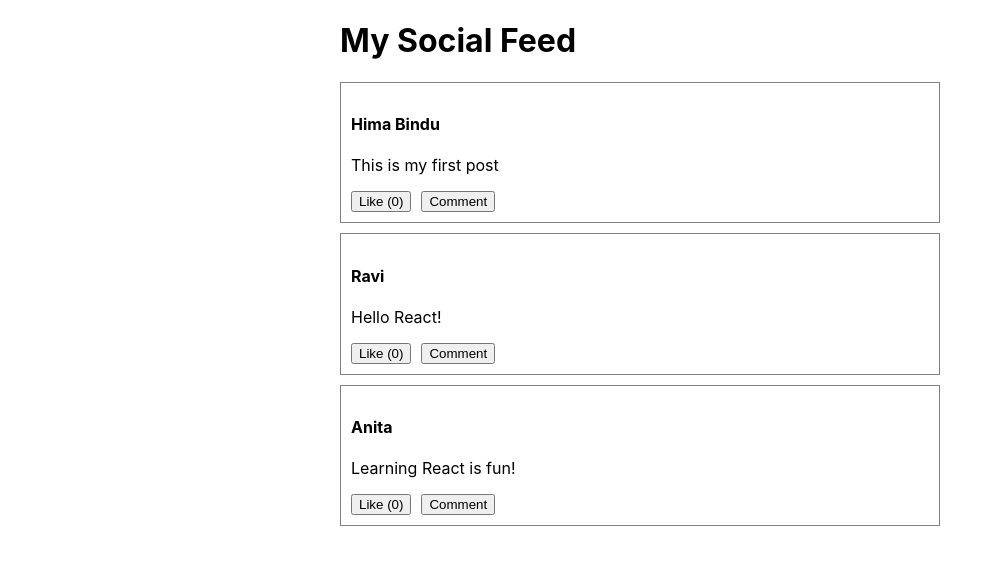
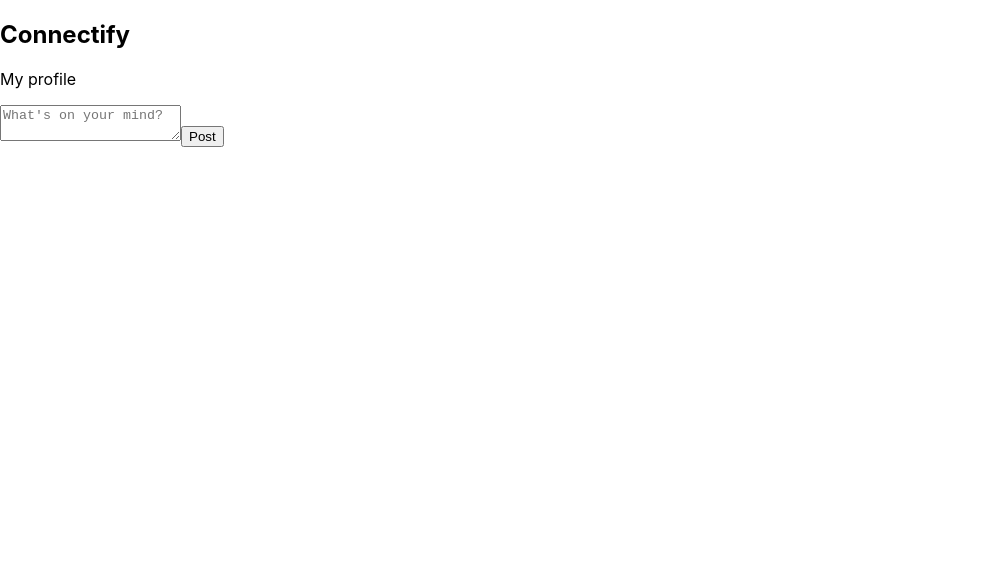
Before and after one commit to Katahimabindu/connectify-react-app, a React (Create React App) app: page / in a window 1280 px wide. Shown: the top 564 px of the page, without its empty margins (0-1003 px from the left). Built offline with nearby package versions, Linux system fonts and the light colour scheme.

Commit message:
Day 6: Added localStorage persistence using useEffect and lazy state initialization; posts and comments now persist with delete support

```diff
--- a/src/App.css
+++ b/src/App.css
@@ -1,45 +1,80 @@
-/* Create post container */
-.create-post {
-  margin-bottom: 16px;
+body {
+  margin: 0;
+  font-family: Arial, sans-serif;
+  background: #f0f2f5;
 }
 
-/* Post card */
-.post-card {
-  border: 1px solid #ddd;
-  padding: 12px;
-  margin-top: 12px;
-}
-
-/* Post header */
-.post-header {
+.navbar {
+  background: #1877f2;
+  color: white;
+  padding: 15px;
   display: flex;
   justify-content: space-between;
 }
 
-/* Like button */
-.like-btn {
-  display: flex;
-  align-items: center;
-  gap: 6px;
-  background: none;
-  border: none;
-  cursor: pointer;
+.container {
+  width: 500px;
+  margin: 20px auto;
 }
 
-/* Red heart */
-.liked-icon {
-  color: red;
+.create-post,
+.post {
+  background: white;
+  padding: 15px;
+  border-radius: 5px;
+  margin-bottom: 15px;
 }
 
-/* Comment button */
-.comment-btn {
-  background: none;
+textarea, input[type="text"] {
+  width: 100%;
+  height: 60px;
+  padding: 5px;
+  margin-top: 5px;
+  border-radius: 4px;
+  border: 1px solid #ccc;
+}
+
+button {
+  margin-top: 10px;
+  padding: 5px 10px;
+  cursor: pointer;
   border: none;
-  cursor: pointer;
+  border-radius: 4px;
+  background-color: #1877f2;
+  color: white;
 }
-.comments p {
+
+button:hover {
+  background-color: #145dbf;
+}
+
+.post-actions {
   display: flex;
+  gap: 10px;
+  margin-top: 10px;
+}
+
+.comments-section {
+  margin-top: 10px;
+  border-top: 1px solid #eee;
+  padding-top: 10px;
+}
+
+.comment {
+  display: flex;
+  justify-content: space-between;
   align-items: center;
-  gap: 6px;
-  margin: 4px 0;
+  background: #f0f0f0;
+  padding: 5px 10px;
+  border-radius: 4px;
+  margin-bottom: 5px;
 }
+
+.comment button {
+  background-color: #ff4d4f;
+  padding: 3px 6px;
+}
+
+.comment button:hover {
+  background-color: #d9363e;
+}
--- a/src/Components/CreatePost.jsx
+++ b/src/Components/CreatePost.jsx
@@ -1,34 +1,22 @@
-// Import useState to manage input state
 import { useState } from "react";
 
-function CreatePost() {
-  // Stores text typed by user
-  const [postText, setPostText] = useState("");
+function CreatePost({ addPost }) {
+  const [content, setContent] = useState("");
 
-  // Runs when Post button is clicked
-  const handlePost = () => {
-    // Prevent empty or space-only posts
-    if (postText.trim() === "") return;
-
-    // Temporary action (Day 3 will add to posts array)
-    console.log("Post created:", postText);
-
-    // Clear input after posting
-    setPostText("");
+  const handleSubmit = () => {
+    if (!content.trim()) return; // prevent empty post
+    addPost(content);
+    setContent(""); // clear input
   };
 
   return (
-    // Container div used for styling
     <div className="create-post">
-      {/* Controlled textarea */}
       <textarea
         placeholder="What's on your mind?"
-        value={postText}
-        onChange={(e) => setPostText(e.target.value)}
+        value={content}
+        onChange={(e) => setContent(e.target.value)}
       />
-
-      {/* Post button */}
-      <button onClick={handlePost}>Post</button>
+      <button onClick={handleSubmit}>Post</button>
     </div>
   );
 }
--- a/src/Components/Post.jsx
+++ b/src/Components/Post.jsx
@@ -1,71 +1,57 @@
 import { useState } from "react";
 
-function Post({ post }) {
-  // 1. State for Like count
-  const [likes, setLikes] = useState(0);
+function Post({ post, updatePost }) {
+  const [showComments, setShowComments] = useState(false);
+  const [commentInput, setCommentInput] = useState("");
 
-  // 2. State for comments of this post
-  const [comments, setComments] = useState(post.comments || []);
-
-  // 3. State for new comment input
-  const [newComment, setNewComment] = useState("");
-
-  // 4. State to toggle comment section visibility
-  const [showComments, setShowComments] = useState(false);
-
-  // Like button click handler
-  const handleLike = () => {
-    setLikes(likes + 1);
+  // Toggle like
+  const toggleLike = () => {
+    updatePost({ ...post, liked: !post.liked, likes: post.liked ? post.likes - 1 : post.likes + 1 });
   };
 
-  // Toggle comment section visibility
-  const handleToggleComments = () => {
-    setShowComments(!showComments);
+  // Add comment
+  const addComment = () => {
+    if (!commentInput.trim()) return;
+    const updatedPost = {
+      ...post,
+      comments: [...post.comments, { id: Date.now(), text: commentInput }],
+    };
+    updatePost(updatedPost);
+    setCommentInput("");
   };
 
-  // Add new comment
-  const handleAddComment = () => {
-    if (newComment.trim() === "") return; // Prevent empty comment
-    setComments([...comments, { id: Date.now(), text: newComment }]);
-    setNewComment(""); // Clear input after adding
-  };
-
-  // Delete a comment by id
-  const handleDeleteComment = (id) => {
-    setComments(comments.filter((comment) => comment.id !== id));
+  // Delete comment
+  const deleteComment = (id) => {
+    const updatedPost = {
+      ...post,
+      comments: post.comments.filter((c) => c.id !== id),
+    };
+    updatePost(updatedPost);
   };
 
   return (
-    <div className="post" style={{ border: "1px solid gray", padding: "10px", margin: "10px 0" }}>
-      <h4>{post.author}</h4>
+    <div className="post">
+      <h4>{post.name}</h4>
       <p>{post.content}</p>
-
-      <div className="post-actions" style={{ display: "flex", gap: "10px" }}>
-        <button onClick={handleLike}>Like ({likes})</button>
-        <button onClick={handleToggleComments}>
-          {showComments ? "Hide Comments" : "Comment"}
-        </button>
+      <div className="post-actions">
+        <button onClick={toggleLike}>{post.liked ? "❤️" : "Like"} ({post.likes})</button>
+        <button onClick={() => setShowComments(!showComments)}>Comment ({post.comments.length})</button>
       </div>
 
       {showComments && (
-        <div className="comments-section" style={{ marginTop: "10px" }}>
-          <div className="comment-list">
-            {comments.map((comment) => (
-              <div key={comment.id} style={{ display: "flex", gap: "10px", alignItems: "center" }}>
-                <p>{comment.text}</p>
-                <button onClick={() => handleDeleteComment(comment.id)}>Delete</button>
-              </div>
-            ))}
-          </div>
-
+        <div className="comments-section">
+          {post.comments.map((c) => (
+            <div key={c.id} className="comment">
+              {c.text} <button onClick={() => deleteComment(c.id)}>Delete</button>
+            </div>
+          ))}
           <input
             type="text"
-            value={newComment}
-            onChange={(e) => setNewComment(e.target.value)}
-            placeholder="Write a comment..."
-            style={{ marginRight: "5px" }}
+            value={commentInput}
+            onChange={(e) => setCommentInput(e.target.value)}
+            placeholder="Add a comment"
           />
-          <button onClick={handleAddComment}>Add Comment</button>
+          <button onClick={addComment}>Add</button>
         </div>
       )}
     </div>
--- a/src/Pages/Home.jsx
+++ b/src/Pages/Home.jsx
@@ -1,19 +1,48 @@
+import { useState, useEffect } from "react";
+import Navbar from "../Components/Navbar";
+import CreatePost from "../Components/CreatePost";
 import Post from "../Components/Post";
 
 function Home() {
-  const posts = [
-    { id: 1, author: "Hima Bindu", content: "This is my first post", comments: [] },
-    { id: 2, author: "Ravi", content: "Hello React!", comments: [] },
-    { id: 3, author: "Anita", content: "Learning React is fun!", comments: [] },
-  ];
+  // Load posts from localStorage or empty array
+  const [posts, setPosts] = useState(() => {
+    const savedPosts = localStorage.getItem("posts");
+    return savedPosts ? JSON.parse(savedPosts) : [];
+  });
+
+  // Save posts to localStorage whenever posts change
+  useEffect(() => {
+    localStorage.setItem("posts", JSON.stringify(posts));
+  }, [posts]);
+
+  // Add new post
+  const addPost = (content) => {
+    const newPost = {
+      id: Date.now(),
+      name: "Hema Bindu",
+      content,
+      liked: false,
+      likes: 0,
+      comments: [],
+    };
+    setPosts([newPost, ...posts]);
+  };
+
+  // Update a post (like or add comment)
+  const updatePost = (updatedPost) => {
+    setPosts(posts.map((p) => (p.id === updatedPost.id ? updatedPost : p)));
+  };
 
   return (
-    <div style={{ maxWidth: "600px", margin: "0 auto" }}>
-      <h1>My Social Feed</h1>
-      {posts.map((post) => (
-        <Post key={post.id} post={post} />
-      ))}
-    </div>
+    <>
+      <Navbar />
+      <div className="container">
+        <CreatePost addPost={addPost} />
+        {posts.map((post) => (
+          <Post key={post.id} post={post} updatePost={updatePost} />
+        ))}
+      </div>
+    </>
   );
 }
 
```
